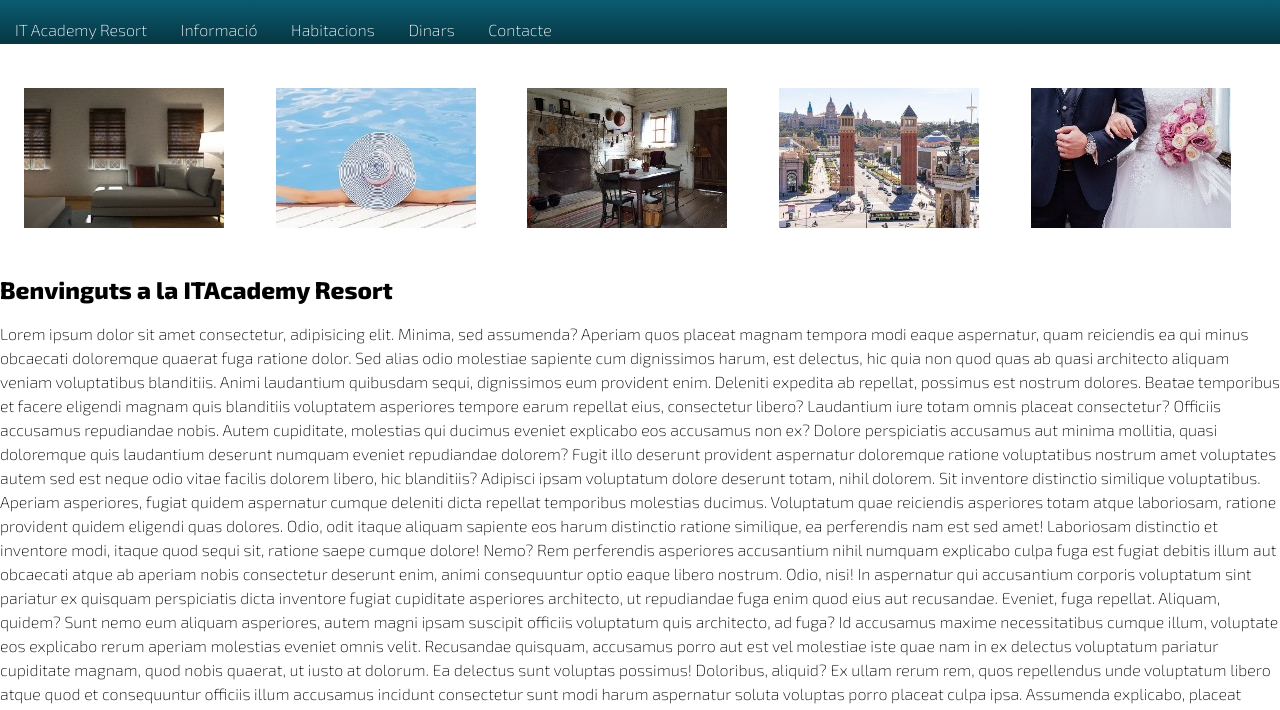
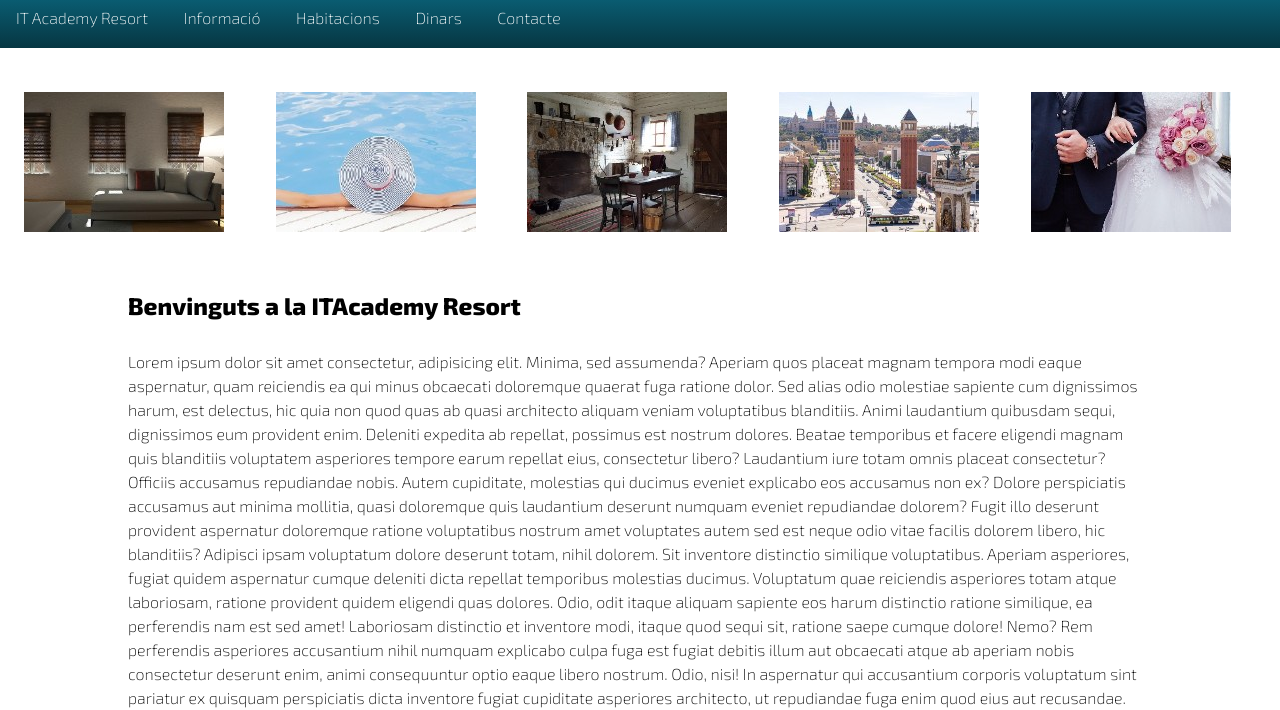
Before and after one commit to bcnActivaRepositorio/itSass, a website: page index.html in a window 1280 px wide. Shown: the top 710 px of the page. Drawn offline with Linux system fonts and the light colour scheme.

Commit message:
centered main

```diff
--- a/sass/components/_header.scss
+++ b/sass/components/_header.scss
@@ -1,5 +1,5 @@
 header {
-    height: 44px;
+    height: 3rem;
     background-image: linear-gradient(to bottom, #0a5c71, #063642);
     position: relative;
   }
@@ -8,11 +8,13 @@ header {
       bottom: 2px;
       li {
         display: inline-block;
-        margin: 0 15px;
+        margin: 0 1rem;
         vertical-align: baseline;
+        padding-bottom: 1rem;
         a {
           text-decoration: none;
           color: #FFFFFF;
+
         }
       }
     }
--- a/sass/components/_main.scss
+++ b/sass/components/_main.scss
@@ -7,6 +7,11 @@
   main {
     margin: 20px 0 0;
     padding-bottom: 20px;
+    max-width: 100vw;
+    article h1,p {
+        margin: 2rem auto;
+        width: 80vw;
+    }
   }
 main img {
     padding: 1.5rem;
```
Also changed, not shown: css/styles.css, 1 other file.
